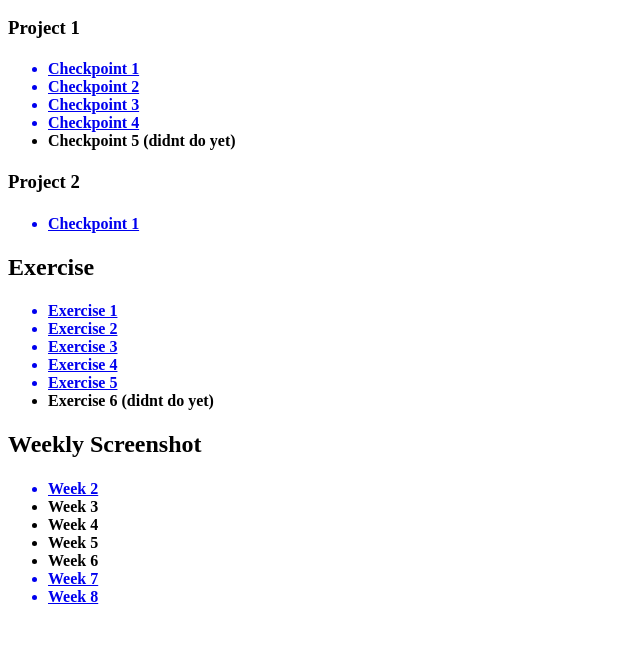
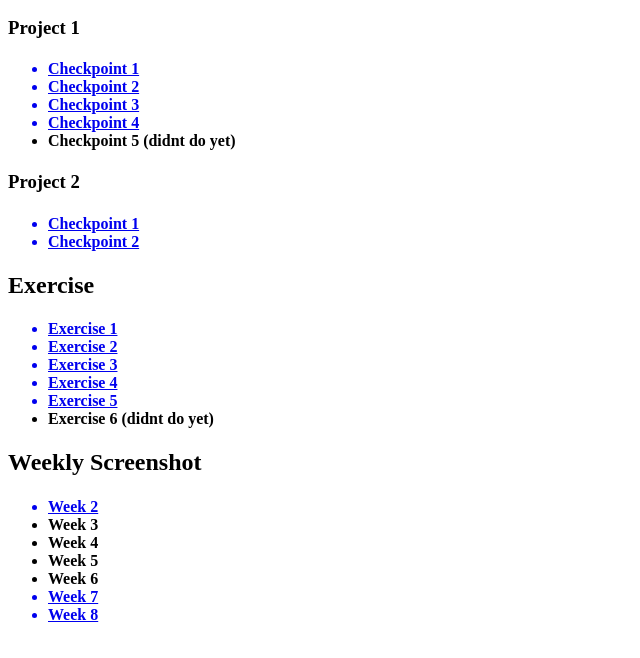
Before and after one commit to MakMekonnen/AVT415, a plain HTML site: page index.html in a window 1280 px wide. Shown: the part 110-768 px from the top of the page, without its empty margins (0-640 px from the left). Drawn offline with Linux system fonts and the light colour scheme.

Commit message:
Project 2 Chkpt 2

```diff
--- a/index.html
+++ b/index.html
@@ -33,6 +33,9 @@
         <h4>
             <a href="Projects/Project2/Checkpoints/">
                 <li> Checkpoint 1 </li>
+            </a>
+            <a href="https://www.figma.com/proto/PHp7wSTrz9jIpnLVwXolsF/Project-2-Checkpoint-2?node-id=0-1&t=D9Vy29076PwhAIWn-1">
+                <li> Checkpoint 2 </li>
             </a>
     </ul>
 
```
